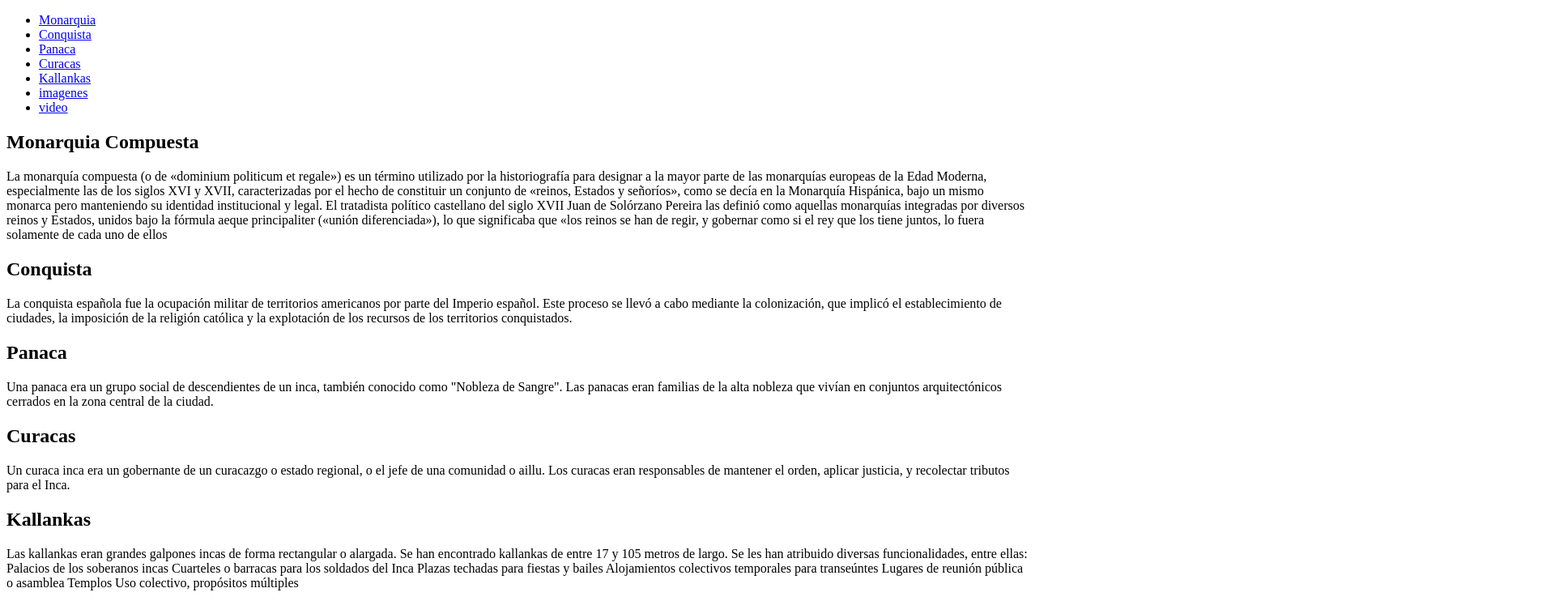
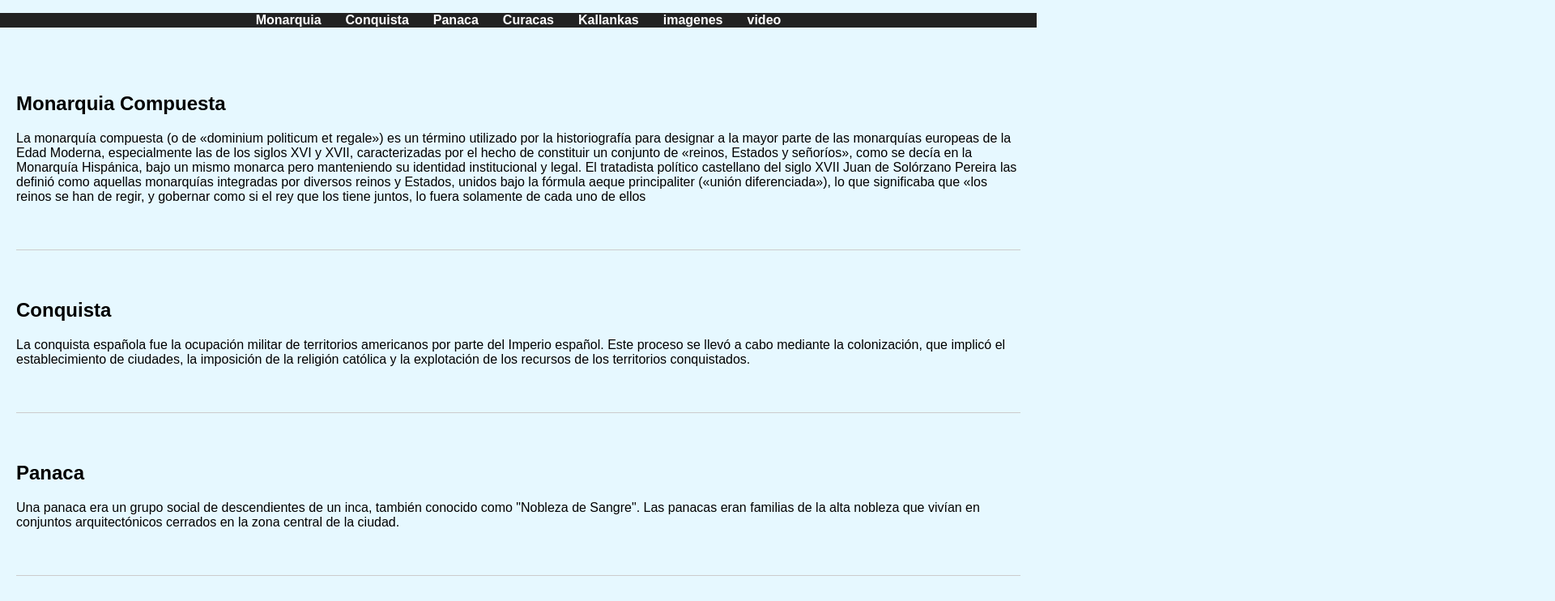
Before and after one commit to Jhonbo40/Virreinato, a plain HTML site: page index.html in a window 1280 px wide. Shown: the part 143-885 px from the top of the page at 81% size, 1920 px wide, since content can reach past the window. Drawn offline with Linux system fonts and the light colour scheme; files whose address does not match are found by name.

Commit message:
Update index.html

```diff
--- a/index.html
+++ b/index.html
@@ -4,7 +4,7 @@
     <meta charset="UTF-8">
     <meta name="viewport" content="width=device-width, initial-scale=1.0">
     <title>Virreinato</title>
-    <link rel="stylesheet" href="/inf 113/bicentenario/style/estilo.css">
+    <link rel="stylesheet" href="/style/estilo.css">
 </head>
 <body>
     <header class="titulo">
```
